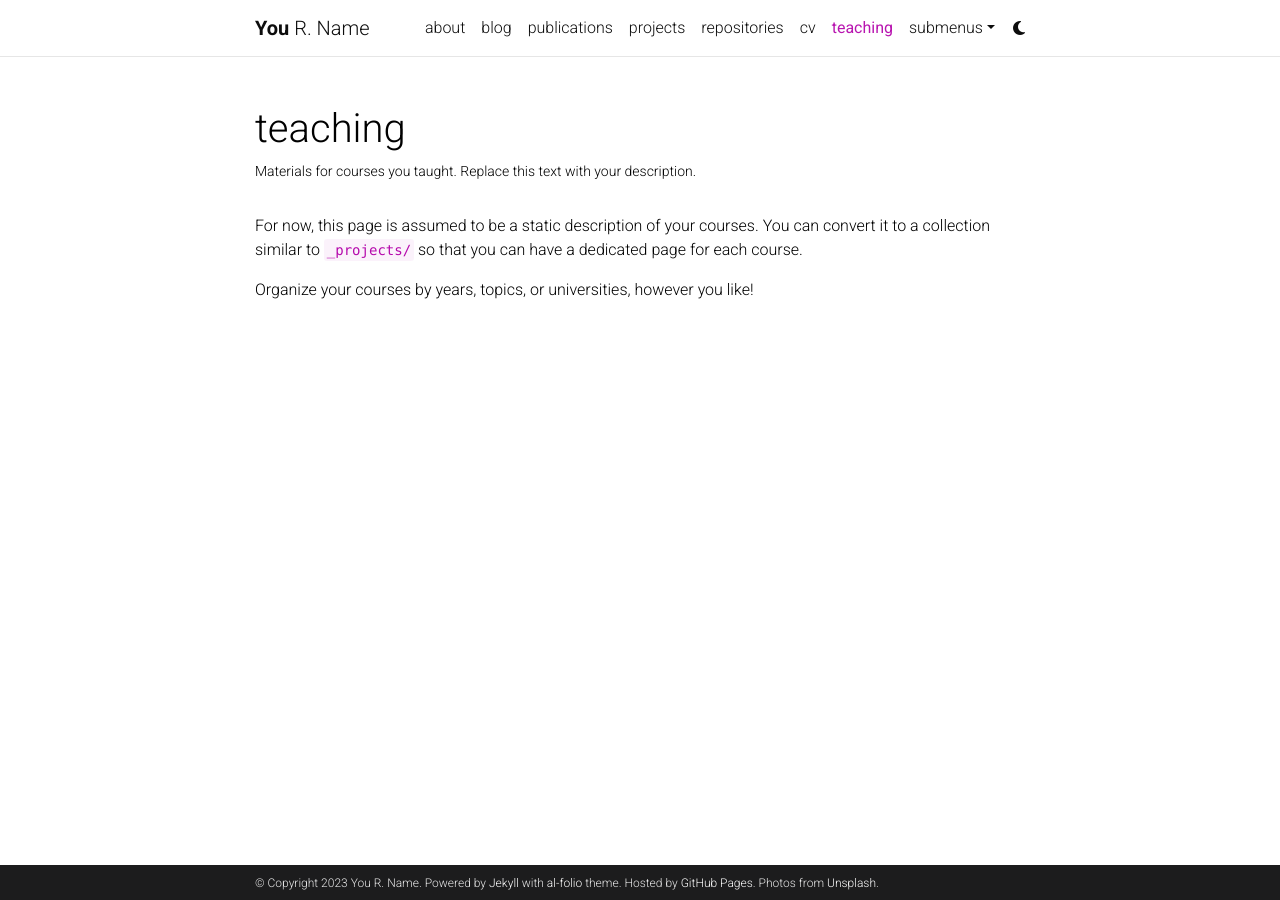
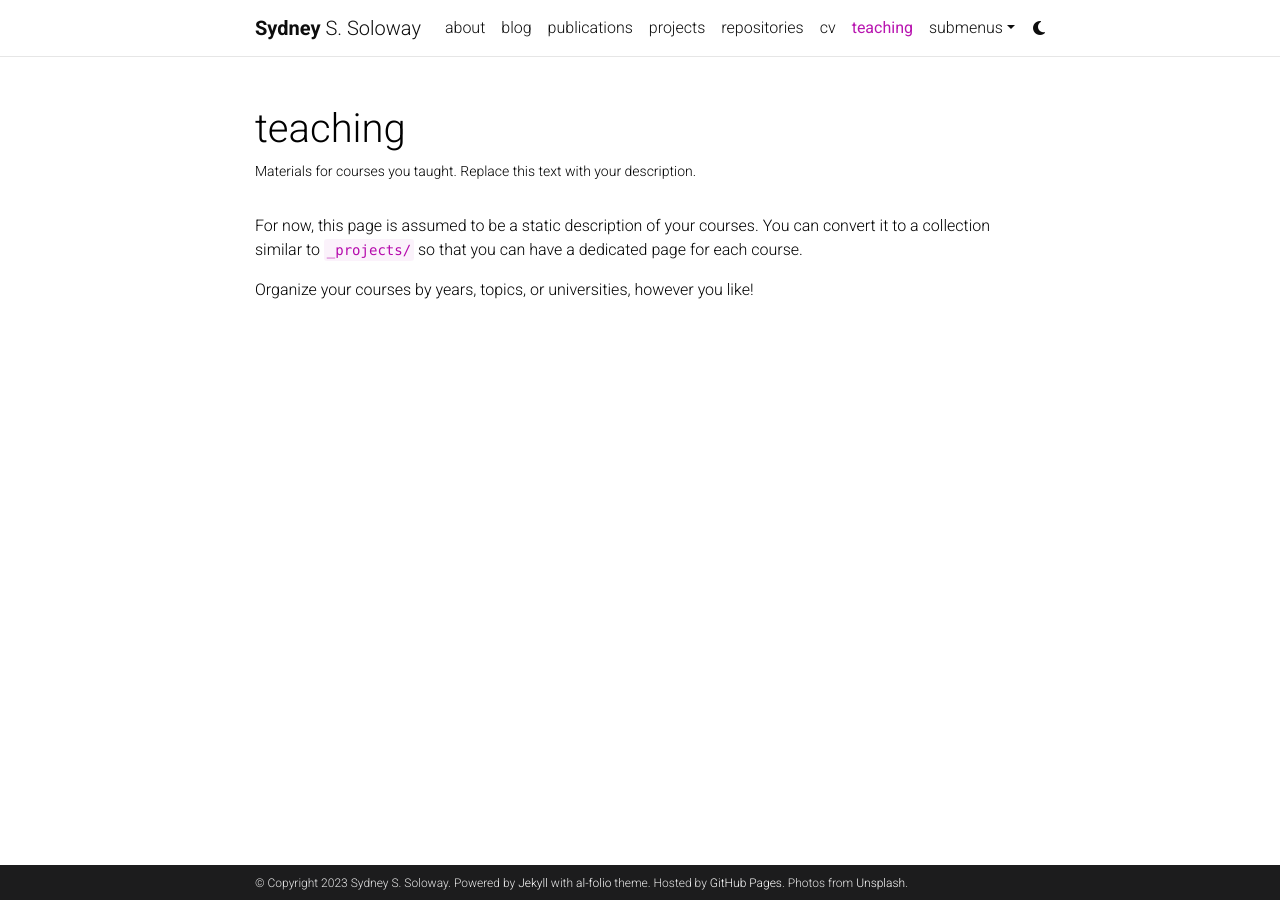
Before and after one commit to sydneysoloway/personal-page, a Jekyll site: the page built from _pages/teaching.md, in a window 1280 px wide. Built offline with Jekyll 4.4.1, drawn with Linux system fonts in a browser that asks for light colours; comment, search, counter and statistics services are not loaded; a style sheet for code colours, icons or effects is not loaded.

Commit message:
Update _config.yml

```diff
--- a/_config.yml
+++ b/_config.yml
@@ -3,10 +3,10 @@
 # -----------------------------------------------------------------------------
 
 title: blank # the website title (if blank, full name will be used instead)
-first_name: You
-middle_name: R.
-last_name: Name
-email: you@example.com
+first_name: Sydney
+middle_name: S.
+last_name: Soloway
+email: solowaysydney@gmail.com
 description: > # the ">" symbol means to ignore newlines until "footer_text:"
   A simple, whitespace theme for academics. Based on [*folio](https://github.com/bogoli/-folio) design.
 footer_text: >
```
